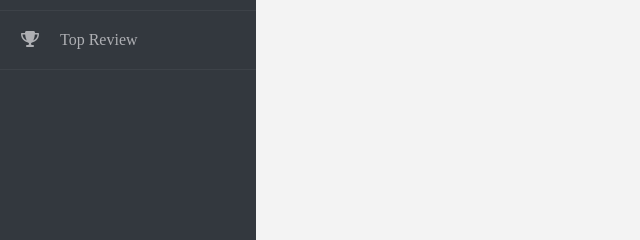
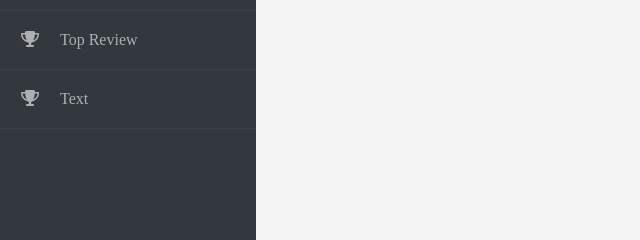
Before and after one commit to KostiaKolesnikov/Homework, a plain HTML site: page sidebar/index.html in a window 1280 px wide. Shown: the part 343-583 px from the top of the page, 0-640 px from the left. Drawn offline with Linux system fonts and the light colour scheme.

Commit message:
Changed description and add new button

```diff
--- a/sidebar/index.html
+++ b/sidebar/index.html
@@ -28,6 +28,7 @@
                     <a href="#!"><i class="fa fa-gift aside__icon fa-fw" aria-hidden="true"></i>Gift Code</a>
                 </li>
                 <li> <a href="#!"><i class="fa fa-trophy aside__icon fa-fw" aria-hidden="true"></i> Top Review</a>
+                    <li> <a href="#!"><i class="fa fa-trophy aside__icon fa-fw" aria-hidden="true"></i> Text</a>
                 </li>
             </ul>
         </aside>
--- a/sidebar/style.css
+++ b/sidebar/style.css
@@ -9,7 +9,7 @@ body {
 }
 
 aside {
-    flex-basis: 40%;
+    flex-basis: 50%;
     width: 20%;
     height: 100%;
     position: fixed;
```
